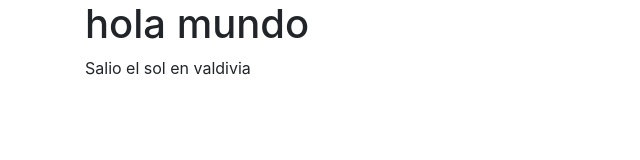
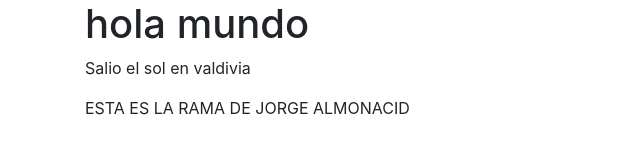
Before and after one commit to cokealmonacid/ssv-test, a plain HTML site: page index.html in a window 1280 px wide. Shown: the whole page, without its empty margins (0-640 px from the left). Drawn offline with Linux system fonts and the light colour scheme.

Commit message:
Soy la rama de jorge almonacid

```diff
--- a/index.html
+++ b/index.html
@@ -10,6 +10,7 @@
     <div class="container">
         <h1>hola mundo</h1>
         <p>Salio el sol en valdivia</p>
+        <p>ESTA ES LA RAMA DE JORGE ALMONACID</p>
     </div>
 </body>
 </html>
```
